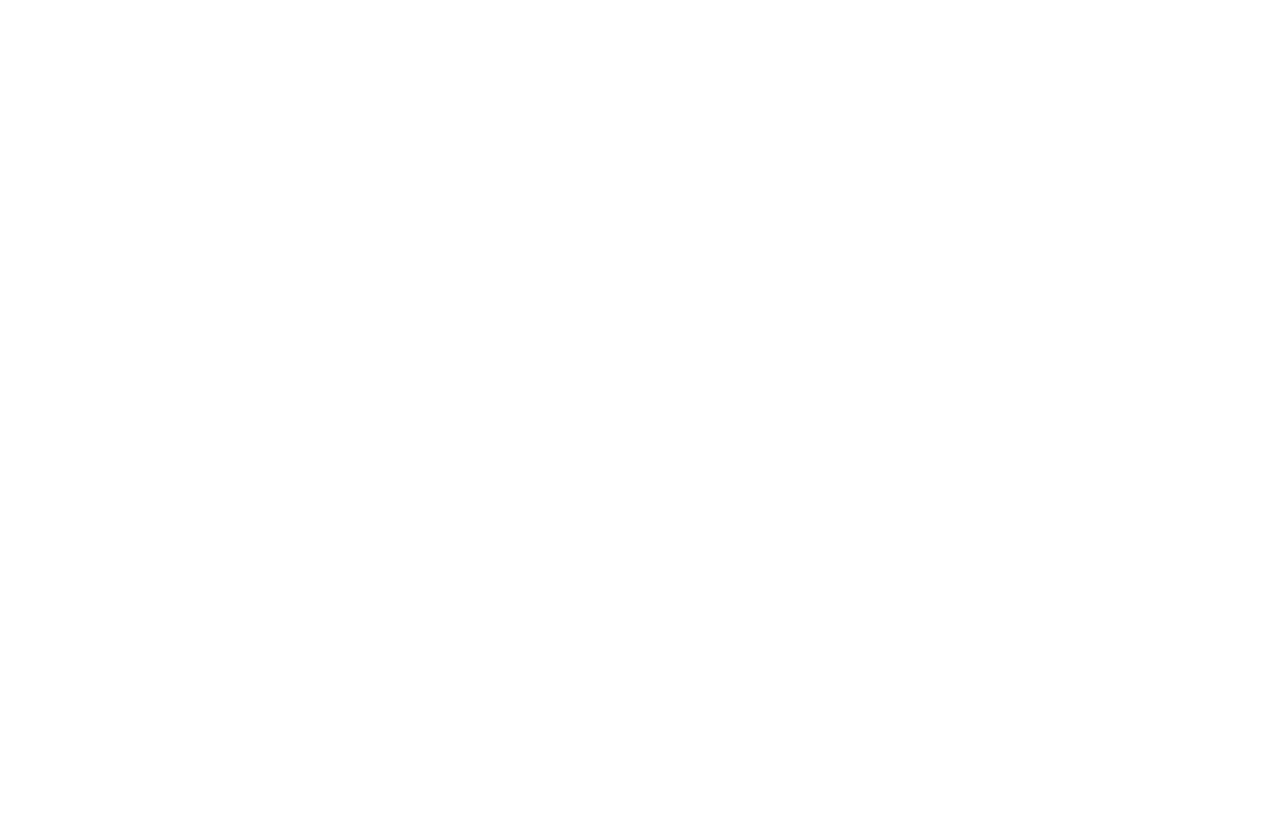
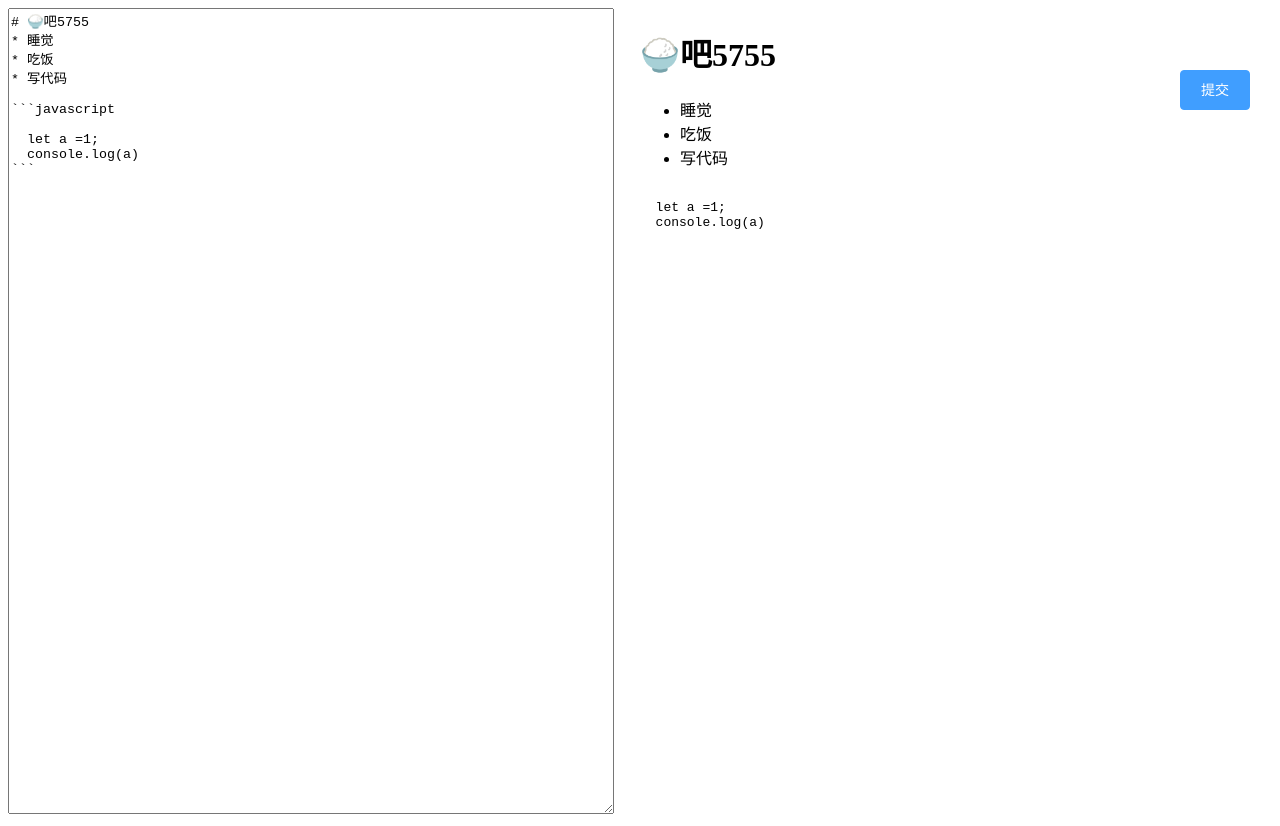
Before and after one commit to Cekun/Nuxt-EGG, a Nuxt app: page /editor/new in a window 1280 px wide. Before the commit this address had no page. Before the commit the page ends 800 px from the top, so only its background shows below. Built offline with nearby package versions, Linux system fonts and the light colour scheme.

Commit message:
创建文章

```diff
--- /dev/null
+++ b/pages/editor/new.vue
@@ -0,0 +1,88 @@
+<template>
+  <div>
+    <!-- <div contenteditable="true">阿萨斯</div> -->
+    <div class="write-btn">
+      <el-button @click="submit" type="primary">提交</el-button>
+    </div>
+    <el-row>
+      <el-col :span="12">
+        <textarea ref="editor" class="md-editor" :value="content" @input="update" ></textarea>
+      </el-col>
+      <el-col :span="12">
+        <div class="markdown-body" v-html="compiledContent"></div>
+      </el-col>
+    </el-row>
+  </div>
+</template>
+
+<script>
+import marked from 'marked'
+export default {
+  data() {
+    return {
+      // timer:
+      content: `# 🍚吧${String(Math.random()).slice(2, 6)}
+* 睡觉
+* 吃饭
+* 写代码
+
+\`\`\`javascript
+
+  let a =1;
+  console.log(a)
+\`\`\`
+      `,
+    };
+  },
+  mounted () {
+    this.timer = null;
+  },
+  computed: {
+    compiledContent() {
+      return marked(this.content, {})
+    }
+  },
+  methods: {
+    update(e) {
+      clearTimeout(this.timer)
+      this.timer = setTimeout(() => {
+        this.content = e.target.value
+      }, 350)
+    },
+    async submit() {
+      let ret =  await this.$http.post('/article/create', {
+        content: this.content,
+        compiledContent: this.compiledContent
+      })
+      if(ret.code==0) {
+        this.$notify({
+          title: '创建成功',
+          type: 'success',
+          message: `文章《${ret.data.title}》创建成功`
+        })
+        setTimeout(() => {
+          this.$router.push({ path:'/article/'+ret.data.id})
+        }, 300);
+      }
+    }
+  },
+};
+</script>
+
+<style lang="scss" scoped>
+.md-editor{
+  width:95%;
+  height:100vh;
+  outline: none;
+}
+.write-btn{
+  position: fixed;
+  z-index:100;
+  right:30px;
+  top:70px;
+}
+.markdown-body pre{
+  background:#23241f;
+  color:#f92672;
+}
+</style>
```
